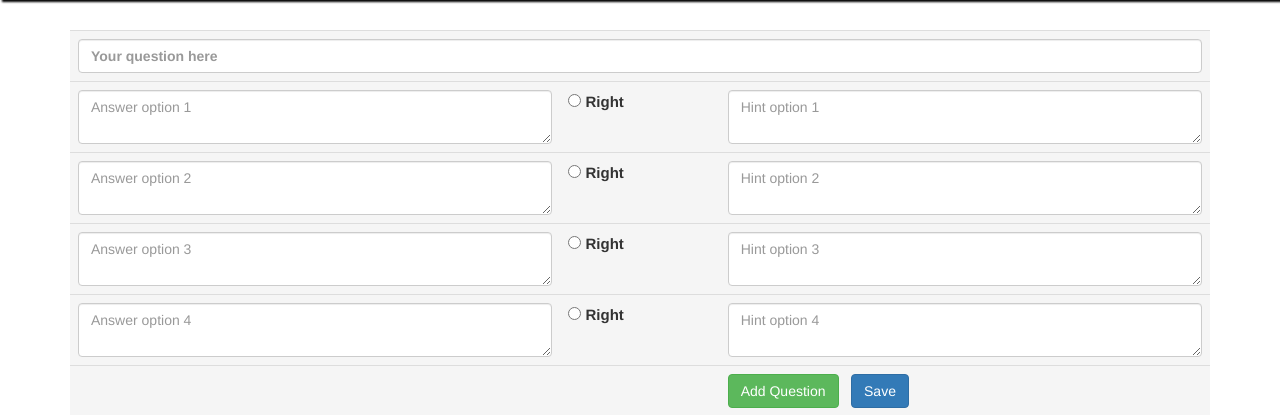
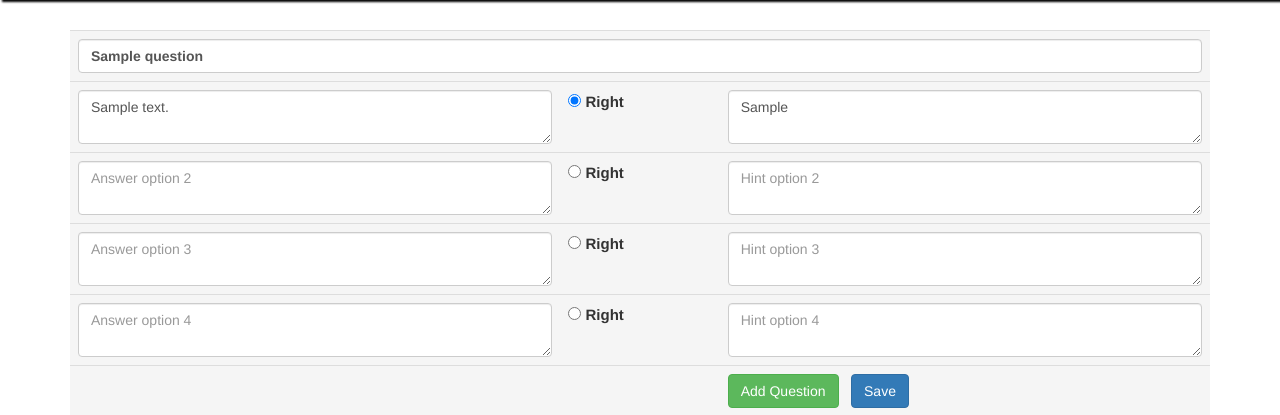
Before and after one commit to Acesmndr/Integrity-Test, a PHP site: page /admineditable.php?qid=1 in a window 1280 px wide. Shown: the part 70-485 px from the top of the page. Run offline with PHP 8.4, Linux system fonts and the light colour scheme; tables that the repository leaves empty or names only in its code hold one stand-in row (values such as "Sample post"); some web fonts are replaced.

Commit message:
edit patch

```diff
--- a/admineditable.php
+++ b/admineditable.php
@@ -10,6 +10,7 @@
 <!--link rel="stylesheet" type="text/css" href="bootstrap/dist/css/bootstrap.css.map">
 <link rel="stylesheet" type="text/css" href="bootstrap/dist/css/bootstrap-theme.min.css"-->
 	<?php
+		echo '<script type="text/javascript">var qId;var phpData="default";</script>';
 		if($_GET["qid"]){
 			/*for javascript*/
 			//mention code here to get all the data previously stored content from the qid received
@@ -17,7 +18,7 @@
 			ob_start();
 			include("output_json.php");
 			ob_end_clean();
-			echo '<script type="text/javascript">var qId='.$_GET["qid"].';var phpData='.$json_output.';</script>';
+			echo '<script type="text/javascript">qId='.$_GET["qid"].';phpData='.$json_output.';</script>';
 		}
 	?>
 <body>
@@ -36,22 +37,22 @@
 					</tr>
 					<tr class="active">
 						<td><textarea class="form-control" rows="2" placeholder="Answer option 1" id="ans1"></textarea></td>
-						<td><label><input type="radio" name="answer0" value="0" checked> Right</label></td>
+						<td><label><input type="radio" name="answer" value="0" checked> Right</label></td>
 						<td><textarea class="form-control" rows="2" placeholder="Hint option 1" id="hint1"></textarea></td>
 					</tr>
 					<tr class="active">
 						<td><textarea class="form-control" rows="2" placeholder="Answer option 2" id="ans2"></textarea></td>
-						<td><label><input type="radio" name="answer1" value="1"> Right</label></td>
+						<td><label><input type="radio" name="answer" value="1"> Right</label></td>
 						<td><textarea class="form-control" rows="2" placeholder="Hint option 2" id="hint2"></textarea></td>
 					</tr>
 					<tr class="active">
 						<td><textarea class="form-control" rows="2" placeholder="Answer option 3" id="ans3"></textarea></td>
-						<td><label><input type="radio" name="answer2" value=2">  Right</label></td>
+						<td><label><input type="radio" name="answer" value="2">  Right</label></td>
 						<td><textarea class="form-control" rows="2" placeholder="Hint option 3" id="hint3"></textarea></td>
 					</tr>
 					<tr class="active">
 						<td><textarea class="form-control" rows="2" placeholder="Answer option 4" id="ans4"></textarea></td>
-						<td><label><input type="radio" name="answer3" value="3">   Right</label></td>
+						<td><label><input type="radio" name="answer" value="3">   Right</label></td>
 						<td><textarea class="form-control" rows="2" placeholder="Hint option 4" id="hint4"></textarea></td>
 					</tr>
 					<tr class="active">
--- a/js/edit.js
+++ b/js/edit.js
@@ -1,8 +1,7 @@
 var editOrNew=0;
-if(phpData!=undefined){
+if(phpData!="default"){
 	editOrNew=1;
-	$('input[type=radio][name=answer0]').attr("checked",false);
-	$('input[type=radio][name=answer'+phpData.correct+']').attr("checked",true);
+	$("input[type=radio][value="+parseInt(phpData.correct)+"]").click();
 	$("#qstn").val(phpData.output);
 	correctAnswerIndex=phpData.correct;
 	question=phpData.question;
@@ -18,9 +17,17 @@ $(".btn").click(function(){
 	var hintArray=new Array();
 	question=$("#qstn").val();
 	correctAnswerIndex=($('input[type=radio]:checked').val());
+	if(question==""){
+		alert("Question can't be empty");
+		return;
+		}
 	for(i=1;i<5;i++){
 		ansArray.push($("#ans"+i).val());
 		hintArray.push($("#hint"+i).val());
+		if(($("#ans"+i).val())==""){
+			alert("Answer Field can't be empty");
+			return;
+		}
 	}
 	if(editOrNew!=0){
 					$.ajax({
```
